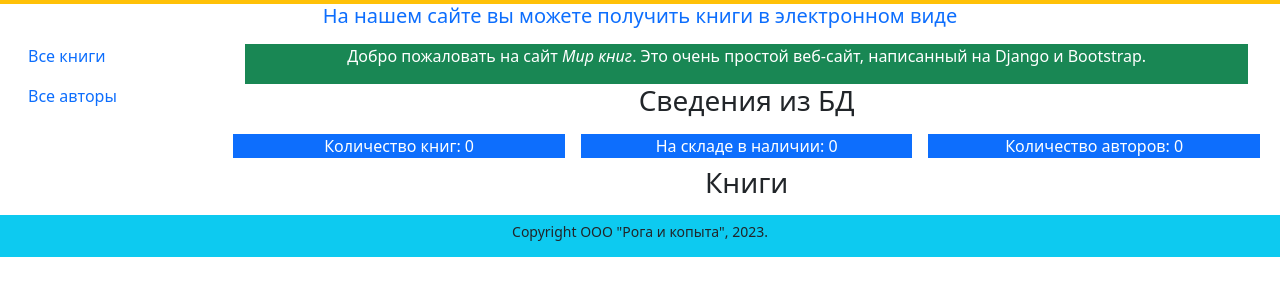
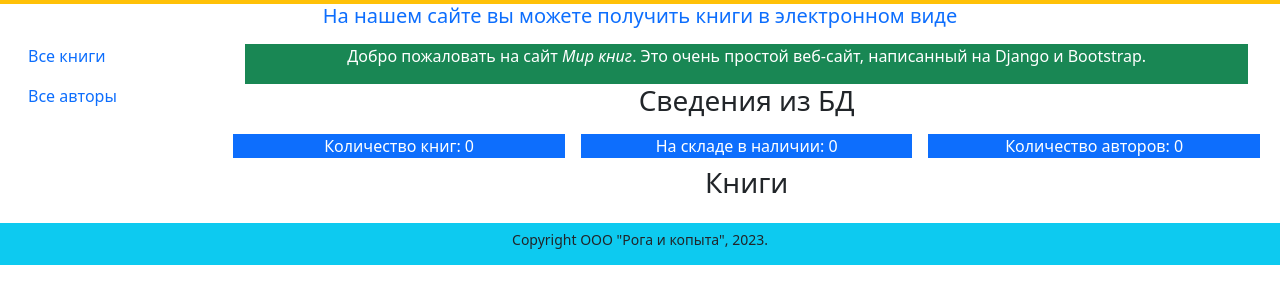
Before and after one commit to Comandosss/the-world-of-books, a Django app: page / in a window 1280 px wide. Shown: the part 135-439 px from the top of the page. Run offline with Django 4.2, Linux system fonts and the light colour scheme; data that the repository does not hold is empty; some libraries are stand-ins or nearby versions.

Commit message:
added spacing to tag

```diff
--- a/world_books/templates/base.html
+++ b/world_books/templates/base.html
@@ -50,7 +50,7 @@
         </div>
     </div>
     <div class="container-fluid">
-        <div class="row bg-info text-center small lh-sm pt-2">
+        <div class="row bg-info text-center small lh-sm pt-2 my-2 ">
             {% block footer %}
                 <p>Copyright OOO "Рога и копыта", 2023.</p>
             {% endblock footer %}
```
